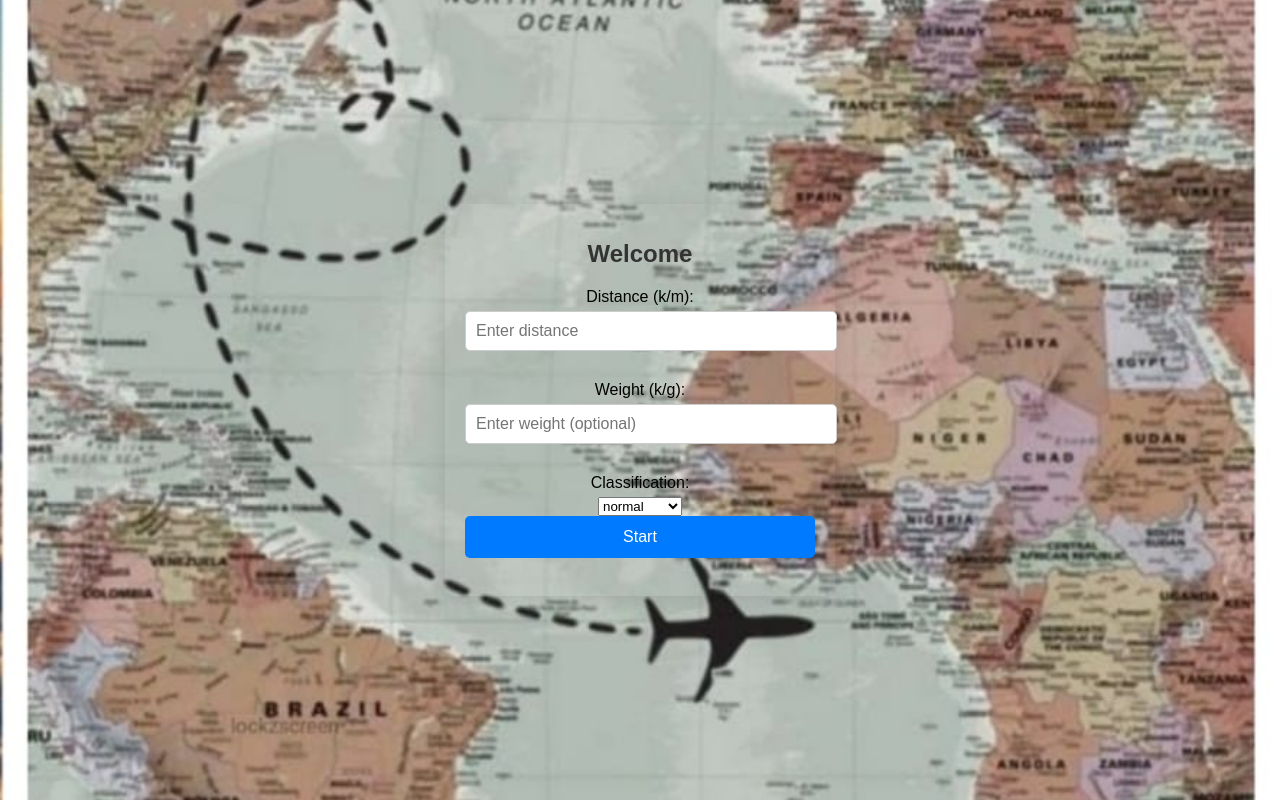
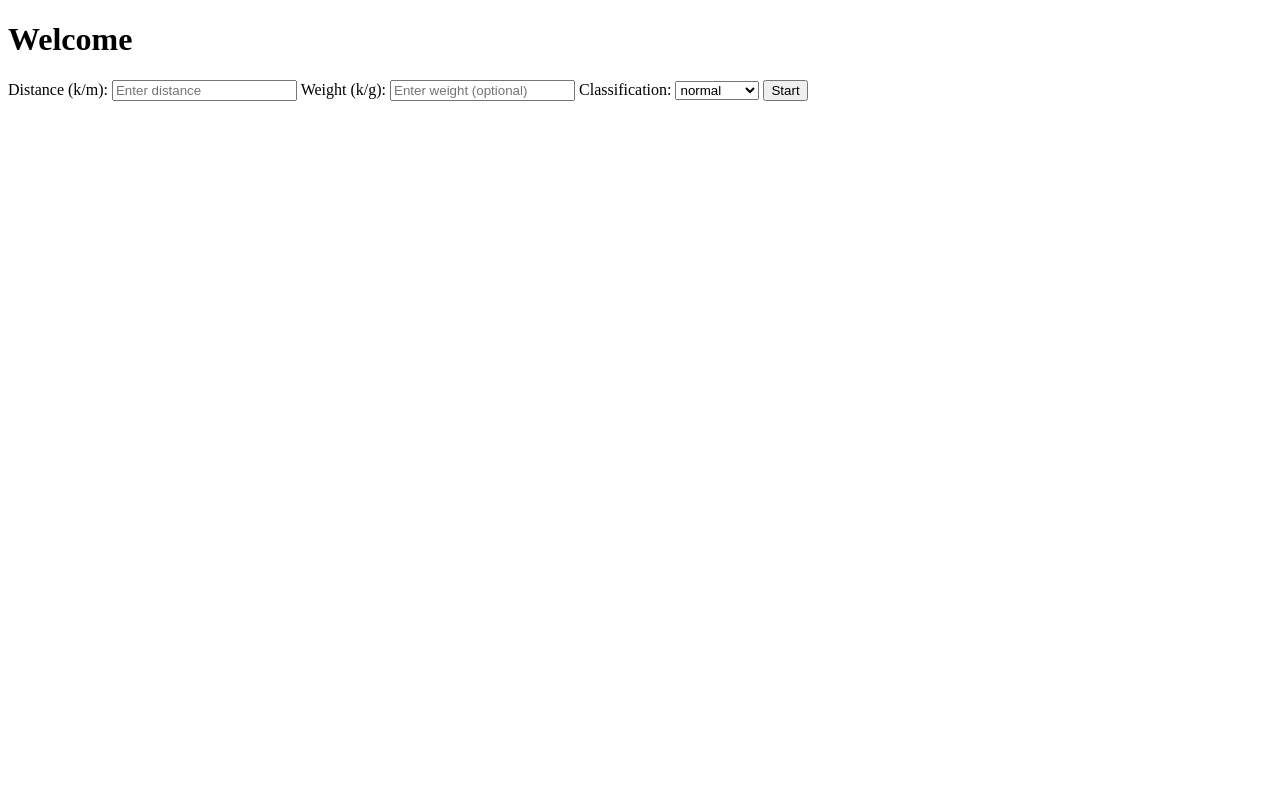
Before and after one commit to Hazem-Hegazy/Shipping-cost-calculator, a plain HTML site: page index.html in a window 1280 px wide. Drawn offline with Linux system fonts and the light colour scheme.

Commit message:
Update styles.css

```diff
--- a/styles.css
+++ b/styles.css
@@ -1,62 +1,30 @@
-body {
-    font-family: 'Arial', sans-serif;
-    background: url('background.jpeg') center center / cover no-repeat; /* استخدام الصورة كخلفية وتغطية كاملة */
-    display: flex;
-    justify-content: center;
-    align-items: center;
-    height: 100vh;
-    margin: 0;
-}
+<!DOCTYPE html>
+<html lang="en">
+<head>
+    <meta charset="UTF-8">
+    <meta name="viewport" content="width=device-width, initial-scale=1.0">
+    <title>Shipping Cost Calculator</title>
+    <link rel="stylesheet" href="styles.css">
+</head>
+<body>
+    <div class="container">
+        <h1>Welcome</h1>
+        <label for="distance">Distance (k/m):</label>
+        <input type="number" id="distance" placeholder="Enter distance" required>
 
-.container {
-    background-color: rgba(255, 255, 255, 0.0); /* اللون أبيض مع شفافية بنسبة 30% */
-    padding: 20px;
-    border-radius: 10px;
-    box-shadow: 0 4px 20px rgba(0, 0, 0, 0.1);
-    width: 350px;
-    text-align: center;
-}
+        <label for="weight">Weight (k/g):</label>
+        <input type="number" id="weight" placeholder="Enter weight (optional)">
 
-h1 {
-    color: #333;
-    margin-bottom: 20px;
-    font-size: 24px;
-}
+        <label for="productType">Classification:</label>
+<select id="productType">
+    <option value="normal">normal</option>
+    <option value="fragile">food</option>
+    <option value="perishable">perishable</option>
+</select>
 
-label {
-    display: block;
-    margin: 15px 0 5px;
-    font-size: 16px;
-}
-
-input {
-    width: 100%;
-    padding: 10px;
-    margin-bottom: 15px;
-    border: 1px solid #ccc;
-    border-radius: 5px;
-    font-size: 16px;
-}
-
-button {
-    width: 100%;
-    padding: 12px;
-    background-color: #007bff;
-    color: white;
-    border: none;
-    border-radius: 5px;
-    font-size: 16px;
-    cursor: pointer;
-    transition: background-color 0.3s;
-}
-
-button:hover {
-    background-color: #0056b3;
-}
-
-#result {
-    margin-top: 15px;
-    font-size: 18px;
-    font-weight: bold;
-    color: #333;
-}
+        <button onclick="calculateCost()">Start</button>
+        <p id="result"></p>
+    </div>
+    <script src="script.js"></script>
+</body>
+</html>
```
